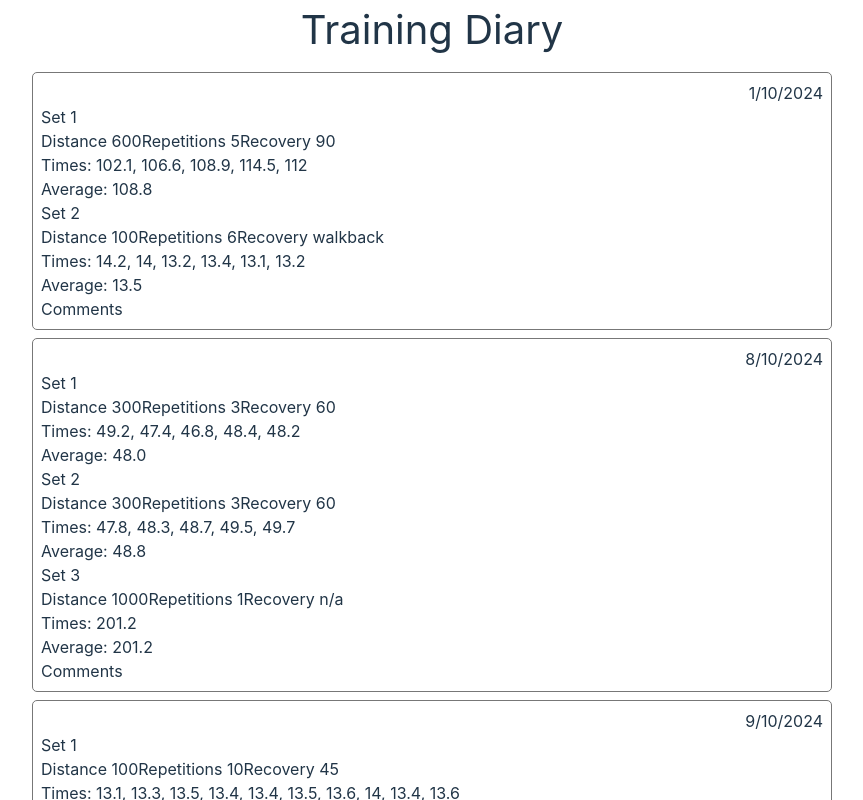
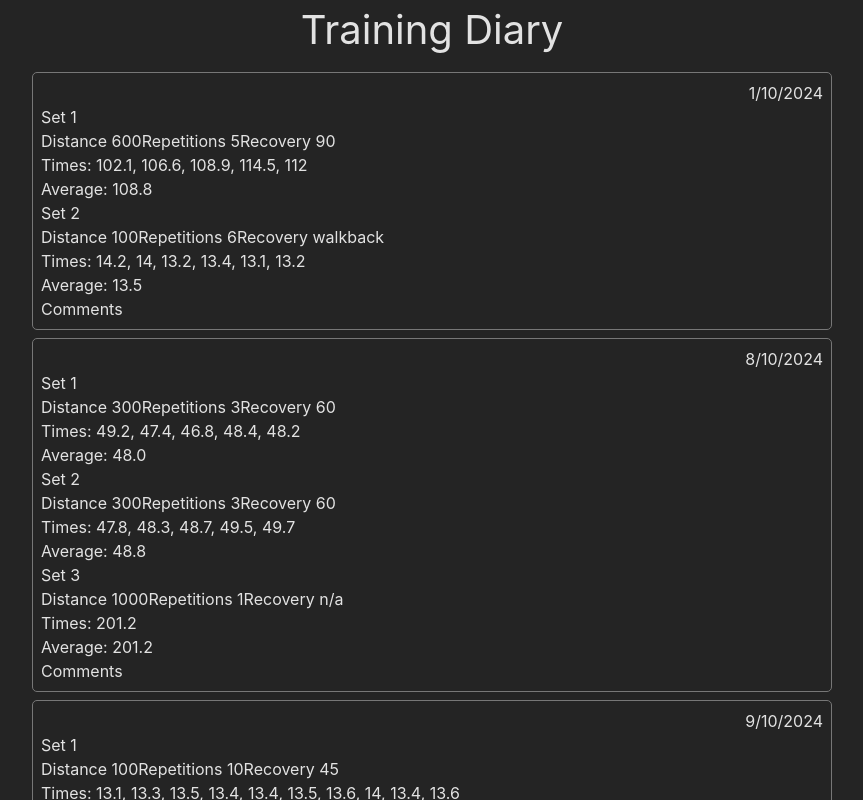
Before and after one commit to rs96/training, a React (Vite) app: page / in a window 1280 px wide. Shown: the top 800 px of the page, without its empty margins (208-1071 px from the left). Built offline with nearby package versions, Linux system fonts and the light colour scheme.

Commit message:
remove some styling

```diff
--- a/src/index.css
+++ b/src/index.css
@@ -41,11 +41,6 @@
   height: 100vh;
 }
 
-h1 {
-  font-size: 3.2em;
-  line-height: 1.1;
-}
-
 button {
   border-radius: 8px;
   border: 1px solid transparent;
@@ -64,16 +59,3 @@
 button:focus-visible {
   outline: 4px auto -webkit-focus-ring-color;
 }
-
-@media (prefers-color-scheme: light) {
-  :root {
-    color: #213547;
-    background-color: #ffffff;
-  }
-  a:hover {
-    color: #747bff;
-  }
-  button {
-    background-color: #f9f9f9;
-  }
-}
```
